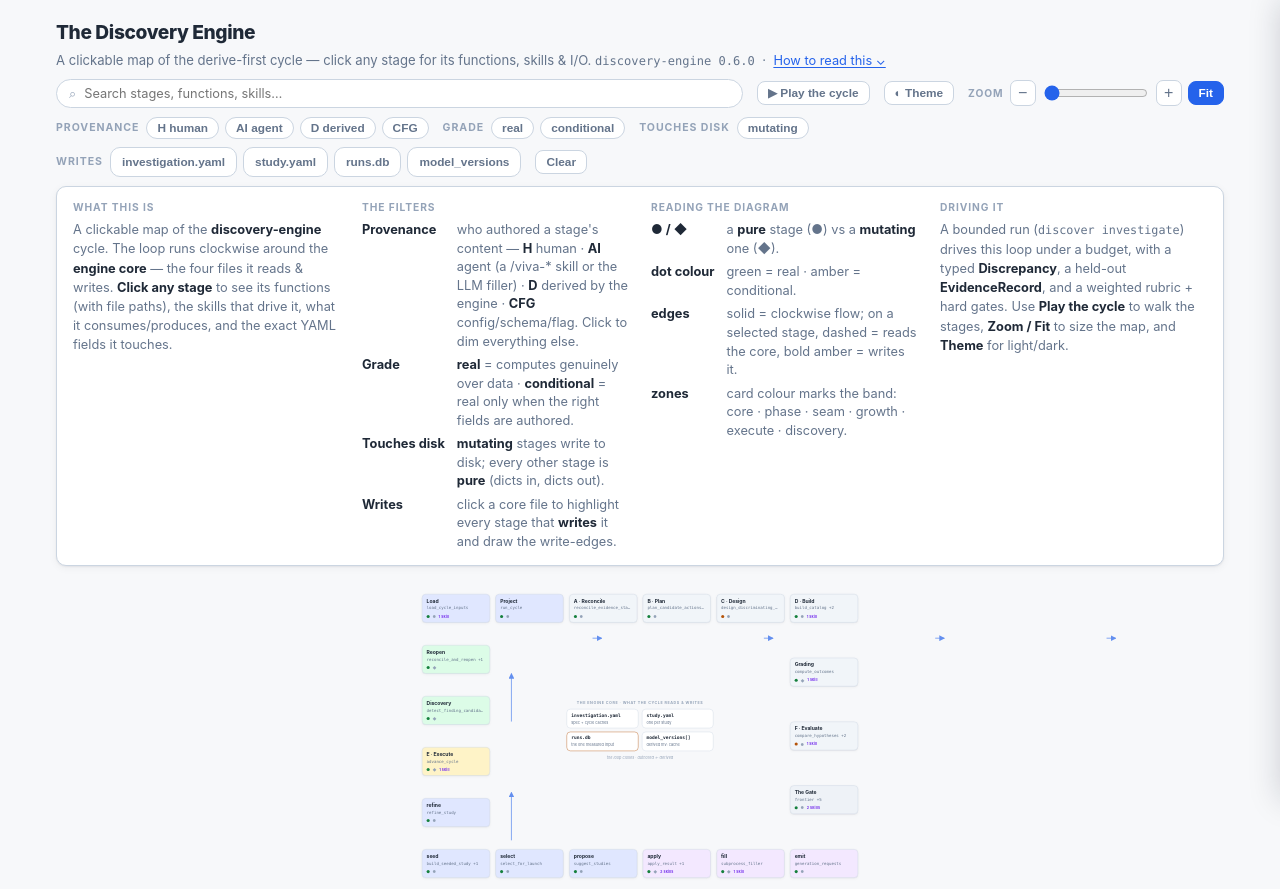
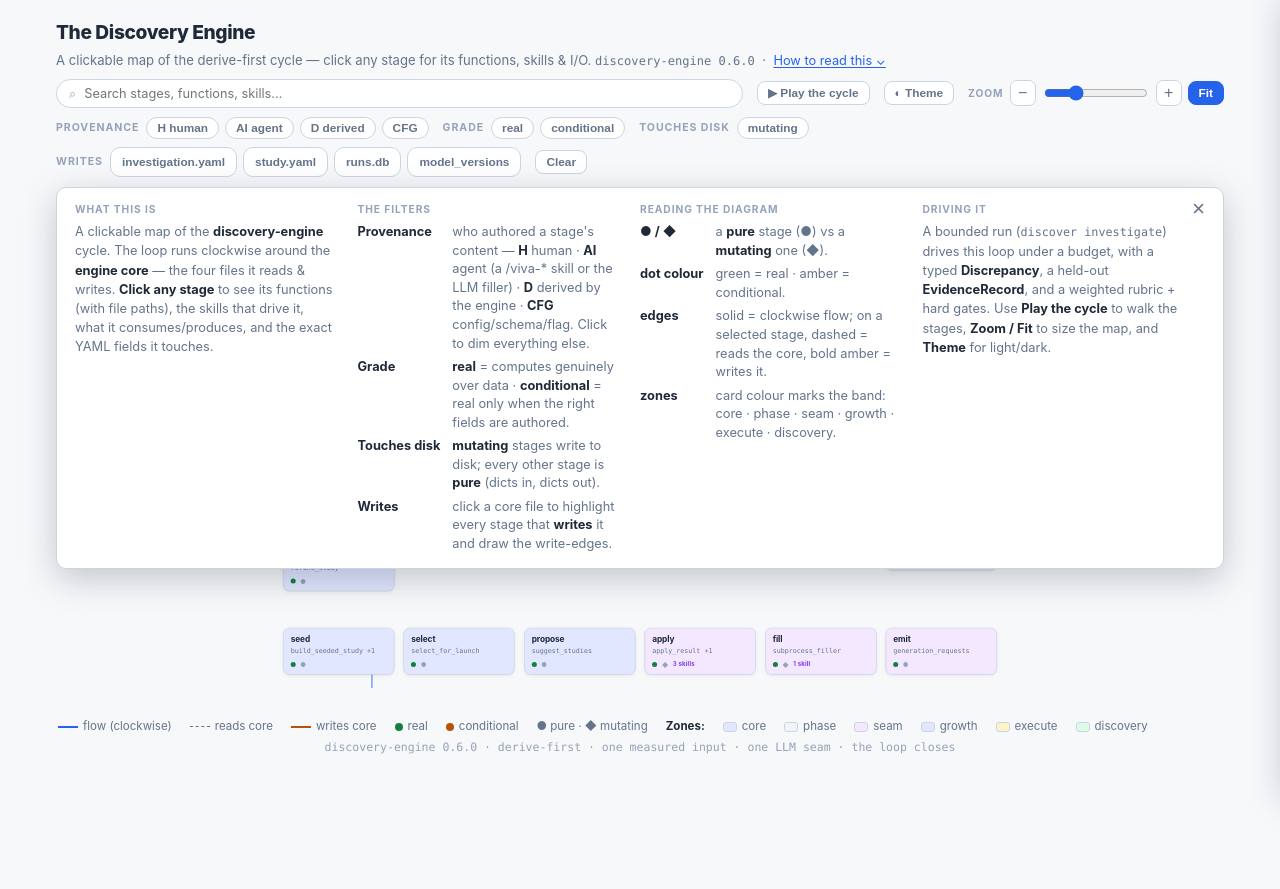
Before and after one commit to vivarium-collective/discovery-engine, a plain HTML site: page docs/cycle-map.html in a window 1280 px wide. Shown: the top 889 px of the page. After the commit the page ends 800 px from the top, so only its background shows below. Drawn offline with Linux system fonts and the light colour scheme.

Commit message:
feat(cycle-map): help panel as a floating overlay (no diagram resize)
The 'How to read this' panel now drops over the top of the diagram as an
absolute overlay (top:100% of the header) instead of pushing the cycle down,
so opening it no longer resizes the map. Adds a × close button, click-outside,
and Esc to dismiss.

```diff
--- a/docs/cycle-map.html
+++ b/docs/cycle-map.html
@@ -47,7 +47,9 @@ code,.mono{font-family:var(--mono);font-size:.92em}
 
 header.top{padding-block:10px 6px;position:relative}
 .linkbtn{background:none;border:0;color:var(--accent);cursor:pointer;font:inherit;font-size:.8rem;padding:0;text-decoration:underline;text-underline-offset:2px}
-.help{background:var(--surface);border:1px solid var(--line);border-radius:10px;padding:13px 16px;margin-top:9px;box-shadow:var(--shadow);display:grid;grid-template-columns:repeat(auto-fit,minmax(255px,1fr));gap:11px 22px}
+.help{position:absolute;top:100%;left:0;right:0;z-index:30;margin-top:4px;background:var(--surface);border:1px solid var(--line);border-radius:10px;padding:14px 40px 14px 18px;box-shadow:0 10px 34px rgba(15,23,42,.22);display:grid;grid-template-columns:repeat(auto-fit,minmax(255px,1fr));gap:12px 22px;max-height:72vh;overflow:auto}
+.helpx{position:absolute;top:8px;right:12px;border:0;background:transparent;color:var(--muted);font-size:1.4rem;line-height:1;cursor:pointer;padding:2px 6px;z-index:1}
+.helpx:hover{color:var(--ink)}
 .help .grp{min-width:0}
 .help h4{margin:0 0 5px;font-size:.64rem;letter-spacing:.09em;text-transform:uppercase;color:var(--faint)}
 .help p{margin:0;font-size:.8rem;color:var(--muted);line-height:1.5}
@@ -252,7 +254,7 @@ footer{color:var(--faint);font-size:.72rem;text-align:center;padding:4px 0 26px;
       </div>
       <button class="iconbtn" id="clear">Clear</button>
     </div>
-    <div class="help" id="help" hidden>
+    <div class="help" id="help" hidden><button class="helpx" id="helpx" aria-label="Close help">&times;</button>
       <div class="grp">
         <h4>What this is</h4>
         <p>A clickable map of the <b>discovery-engine</b> cycle. The loop runs clockwise around the <b>engine core</b> — the four files it reads &amp; writes. <b>Click any stage</b> to see its functions (with file paths), the skills that drive it, what it consumes/produces, and the exact YAML fields it touches.</p>
@@ -815,7 +817,12 @@ document.getElementById("fit").addEventListener("click",()=>{userZoom=null;apply
 document.getElementById("zoomin").addEventListener("click",()=>{userZoom=Math.min(1.3,(userZoom==null?Z:userZoom)+0.1);applyFit();});
 document.getElementById("zoomout").addEventListener("click",()=>{userZoom=Math.max(0.4,(userZoom==null?Z:userZoom)-0.1);applyFit();});
 const helpbtn=document.getElementById("helpbtn"), helpEl=document.getElementById("help");
-helpbtn.addEventListener("click",()=>{const open=helpEl.hidden;helpEl.hidden=!open;helpbtn.setAttribute("aria-expanded",String(open));helpbtn.textContent=open?"Hide ⌃":"How to read this ⌄";requestAnimationFrame(applyFit);});
+function setHelp(open){helpEl.hidden=!open;helpbtn.setAttribute("aria-expanded",String(open));helpbtn.textContent=open?"Hide ⌃":"How to read this ⌄";}
+helpbtn.addEventListener("click",e=>{e.stopPropagation();setHelp(helpEl.hidden);});
+document.getElementById("helpx").addEventListener("click",()=>setHelp(false));
+helpEl.addEventListener("click",e=>e.stopPropagation());
+document.addEventListener("click",()=>{if(!helpEl.hidden)setHelp(false);});
+document.addEventListener("keydown",e=>{if(e.key==="Escape"&&!helpEl.hidden)setHelp(false);});
 
 let rt;addEventListener("resize",()=>{clearTimeout(rt);rt=setTimeout(layout,120);});
 window.addEventListener("load",()=>{layout();const h=location.hash.slice(1);if(h&&byId[h])select(h,false);});
```
